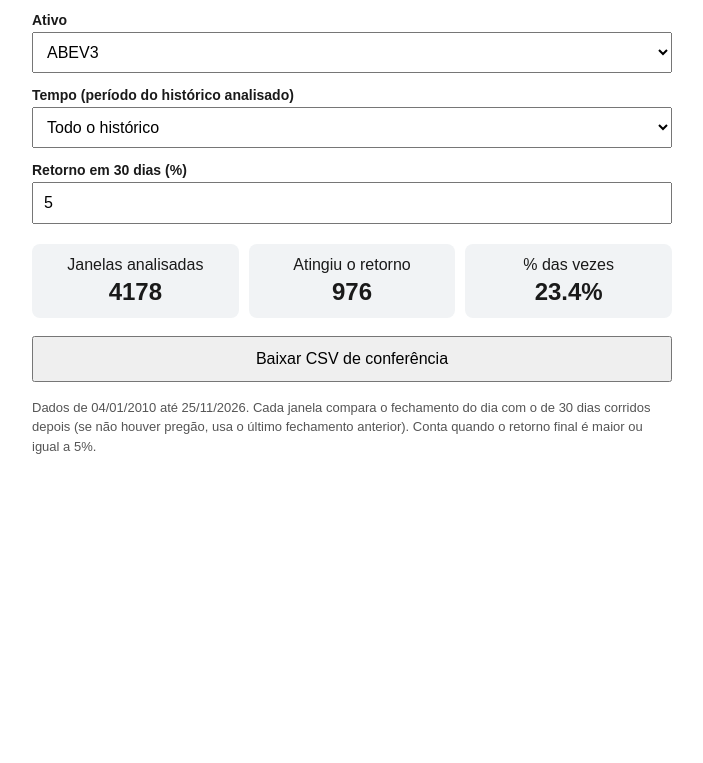
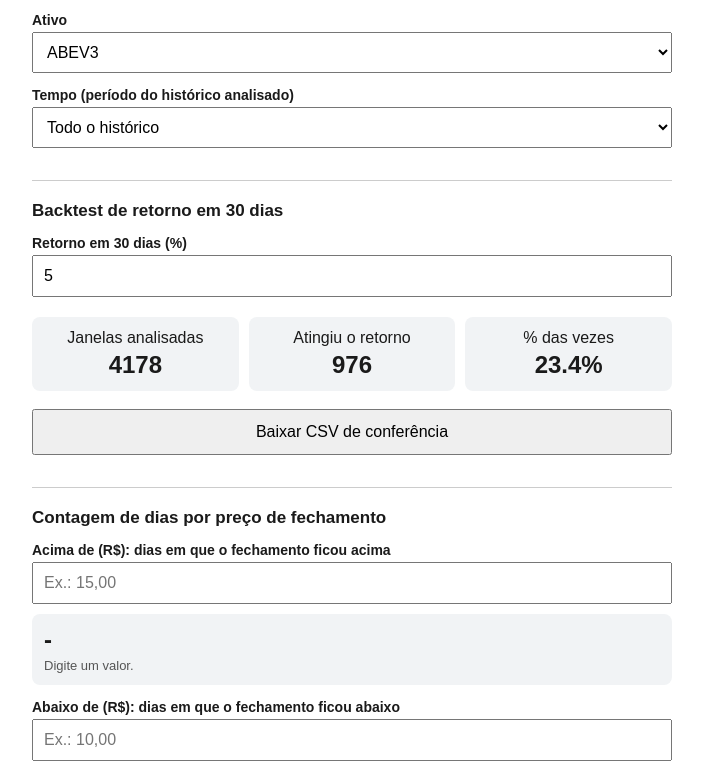
Before and after one commit to julioeqi/Calculadora-de-atingimento-de-Strike, a plain HTML site: page index.html in a window 1280 px wide. Shown: the part 53-816 px from the top of the page, without its empty margins (288-991 px from the left). Drawn offline with Linux system fonts and the light colour scheme.

Commit message:
Update index.html

```diff
--- a/index.html
+++ b/index.html
@@ -7,17 +7,23 @@
 <style>
 body{font-family:Arial,sans-serif;max-width:640px;margin:24px auto;padding:0 16px;color:#1a1a1a;background:#fff}
 h1{font-size:22px}
+h2{font-size:17px;margin-top:32px;border-top:1px solid #ccc;padding-top:20px}
 label{display:block;margin-top:14px;font-weight:bold;font-size:14px}
 select,input{width:100%;padding:10px;font-size:16px;margin-top:4px;box-sizing:border-box}
 .cards{display:grid;grid-template-columns:repeat(3,1fr);gap:10px;margin-top:20px}
 .card{background:#f1f3f5;border-radius:8px;padding:12px;text-align:center}
 .card b{display:block;font-size:24px;margin-top:4px}
+.res{background:#f1f3f5;border-radius:8px;padding:12px;margin-top:10px}
+.res b{font-size:24px}
+.res span{display:block;font-size:13px;color:#555;margin-top:4px}
 button{margin-top:18px;padding:12px;font-size:16px;width:100%;cursor:pointer}
 .nota{font-size:13px;color:#555;margin-top:16px;line-height:1.5}
 @media (prefers-color-scheme:dark){
 body{background:#1b1b1b;color:#eee}
+h2{border-top-color:#444}
 select,input{background:#2a2a2a;color:#eee;border:1px solid #555}
-.card{background:#2a2a2a}
+.card,.res{background:#2a2a2a}
+.res span{color:#aaa}
 .nota{color:#aaa}
 }
 </style>
@@ -37,6 +43,8 @@ select,input{background:#2a2a2a;color:#eee;border:1px solid #555}
 <option value="0" selected>Todo o histórico</option>
 </select>
 
+<h2>Backtest de retorno em 30 dias</h2>
+
 <label>Retorno em 30 dias (%)</label>
 <input id="pct" type="number" step="0.5" value="5">
 
@@ -47,6 +55,16 @@ select,input{background:#2a2a2a;color:#eee;border:1px solid #555}
 </div>
 
 <button id="baixar">Baixar CSV de conferência</button>
+
+<h2>Contagem de dias por preço de fechamento</h2>
+
+<label>Acima de (R$): dias em que o fechamento ficou acima</label>
+<input id="acima" type="text" inputmode="decimal" placeholder="Ex.: 15,00">
+<div class="res"><b id="cntAcima">-</b><span id="infoAcima">Digite um valor.</span></div>
+
+<label>Abaixo de (R$): dias em que o fechamento ficou abaixo</label>
+<input id="abaixo" type="text" inputmode="decimal" placeholder="Ex.: 10,00">
+<div class="res"><b id="cntAbaixo">-</b><span id="infoAbaixo">Digite um valor.</span></div>
 
 <p class="nota" id="nota"></p>
 
@@ -101,17 +119,64 @@ function num(x) {
   return x.toFixed(2).replace(".", ",");
 }
 
+function lerValor(id) {
+  var t = document.getElementById(id).value.trim().replace(",", ".");
+  if (t === "") return NaN;
+  return parseFloat(t);
+}
+
+function contar(datas, precos, inicio) {
+  var acima = lerValor("acima");
+  var abaixo = lerValor("abaixo");
+  var dias = 0, nAcima = 0, nAbaixo = 0, ultAcima = null, ultAbaixo = null;
+
+  for (var i = 0; i < datas.length; i++) {
+    if (datas[i] < inicio) continue;
+    dias++;
+    if (!isNaN(acima) && precos[i] > acima) { nAcima++; ultAcima = datas[i]; }
+    if (!isNaN(abaixo) && precos[i] < abaixo) { nAbaixo++; ultAbaixo = datas[i]; }
+  }
+
+  var pctDias = function (n) { return dias ? (n / dias * 100).toFixed(1) + "%" : "-"; };
+
+  if (isNaN(acima)) {
+    document.getElementById("cntAcima").textContent = "-";
+    document.getElementById("infoAcima").textContent = "Digite um valor.";
+  } else {
+    document.getElementById("cntAcima").textContent = nAcima + " dias";
+    document.getElementById("infoAcima").textContent =
+      "Fechou acima de R$ " + num(acima) + " em " + nAcima + " de " + dias +
+      " pregões (" + pctDias(nAcima) + ")." +
+      (ultAcima ? " Última vez: " + fmtData(ultAcima) + "." : "");
+  }
+
+  if (isNaN(abaixo)) {
+    document.getElementById("cntAbaixo").textContent = "-";
+    document.getElementById("infoAbaixo").textContent = "Digite um valor.";
+  } else {
+    document.getElementById("cntAbaixo").textContent = nAbaixo + " dias";
+    document.getElementById("infoAbaixo").textContent =
+      "Fechou abaixo de R$ " + num(abaixo) + " em " + nAbaixo + " de " + dias +
+      " pregões (" + pctDias(nAbaixo) + ")." +
+      (ultAbaixo ? " Última vez: " + fmtData(ultAbaixo) + "." : "");
+  }
+}
+
 function calcular() {
   var ticker = document.getElementById("ativo").value;
   var anos = parseInt(document.getElementById("tempo").value, 10);
   var pct = parseFloat(document.getElementById("pct").value);
   var nota = document.getElementById("nota");
-  if (isNaN(pct)) { nota.textContent = "Digite um percentual."; return; }
 
   carregar(ticker).then(function (d) {
     var datas = d.datas, precos = d.precos, n = datas.length;
     var ultima = datas[n - 1];
     var inicio = anos === 0 ? datas[0] : ultima - anos * 365.25 * DIA;
+
+    contar(datas, precos, inicio);
+
+    if (isNaN(pct)) { nota.textContent = "Digite um percentual."; return; }
+
     var total = 0, atingiu = 0, j = 0;
     var linhas = [];
 
@@ -137,9 +202,10 @@ function calcular() {
     document.getElementById("taxa").textContent =
       total ? (atingiu / total * 100).toFixed(1) + "%" : "-";
     nota.textContent = "Dados de " + fmtData(datas[0]) + " até " + fmtData(ultima) +
-      ". Cada janela compara o fechamento do dia com o de " + PRAZO +
-      " dias corridos depois (se não houver pregão, usa o último fechamento anterior). " +
-      "Conta quando o retorno final é maior ou igual a " + pct + "%.";
+      ". Cada janela do backtest compara o fechamento do dia com o de " + PRAZO +
+      " dias corridos depois (se não houver pregão, usa o último fechamento anterior) " +
+      "e conta quando o retorno final é maior ou igual a " + pct + "%. " +
+      "A contagem por preço usa o fechamento de cada pregão do período.";
   }).catch(function () {
     nota.textContent = "Não consegui carregar os dados de " + ticker + ".";
   });
@@ -169,7 +235,9 @@ TICKERS.forEach(function (t) {
 ["ativo", "tempo"].forEach(function (id) {
   document.getElementById(id).addEventListener("change", calcular);
 });
-document.getElementById("pct").addEventListener("input", calcular);
+["pct", "acima", "abaixo"].forEach(function (id) {
+  document.getElementById(id).addEventListener("input", calcular);
+});
 document.getElementById("baixar").addEventListener("click", baixar);
 calcular();
 </script>
```
